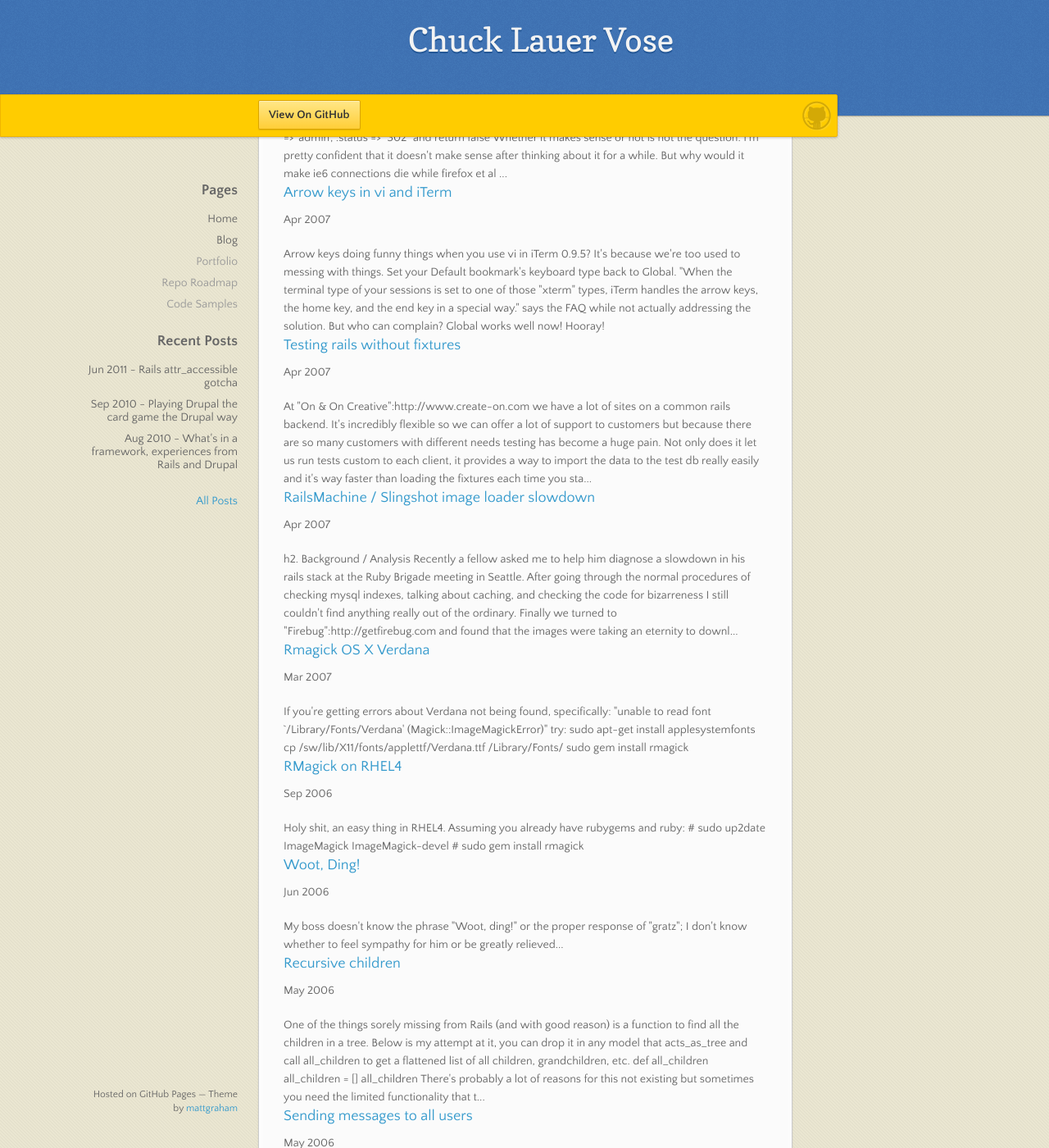
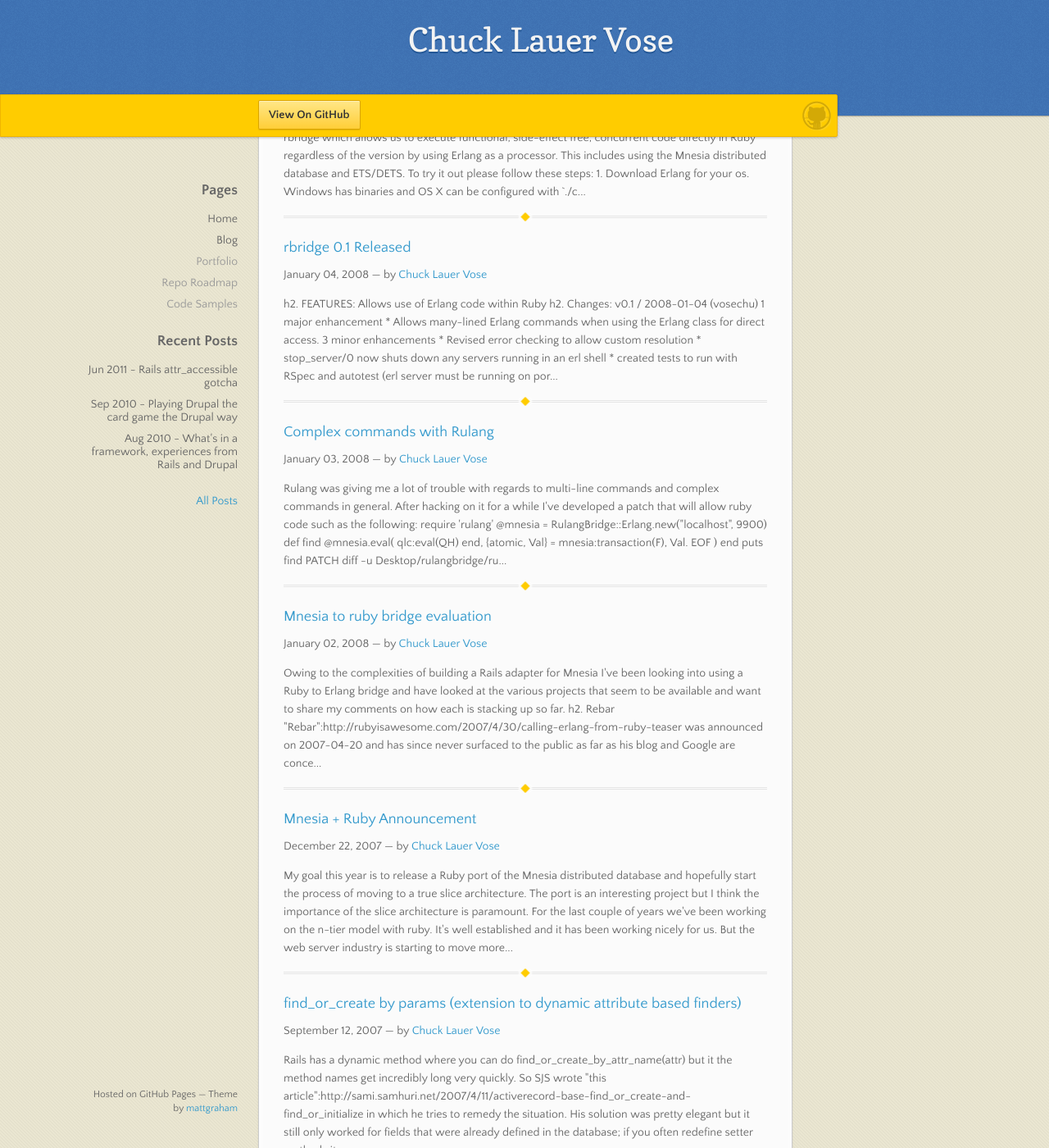
Before and after one commit to vosechu/vosechu.github.io, a Jekyll site: the page built from blog.html, in a window 1280 px wide and 1400 px high, scrolled down 9172 px. Shown: the whole window at 82% size. Built offline with Jekyll 4.4.1, drawn with Linux system fonts in a browser that asks for light colours; nearby versions of some CDN libraries; some of the changed text lies outside the part shown.

Commit message:
remove pagination, update bylines to look consistent, hr between blog posts

```diff
--- a/_config.yml
+++ b/_config.yml
@@ -1,3 +1,2 @@
 auto: true
 server: true
-paginate: 10
--- a/blog.html
+++ b/blog.html
@@ -4,11 +4,12 @@ title: Chuck Lauer Vose's Thoughts
 ---
 
 {% for post in site.posts %}
-   <h3><a href="{{ post.url }}">{{ post.title }}</a></h3>
-   <p class="author">
-    <span class="date">{{post.date | date: '%b %Y'}}</span>
-  </p>
-  <div class="content">
+  <div class="post-header">
+    <h3><a href="{{ post.url }}">{{ post.title }}</a></h3>
+    <div id="byline">{{ post.date | date: '%B %d, %Y' }} &mdash; by <a href="mailto:vosechu@gmail.com">Chuck Lauer Vose</a></div>
+  </div>
+  <div class="snippet">
     {{ post.content | strip_html | truncate: 450}}
   </div>
+  <hr>
 {% endfor %}
--- a/stylesheets/styles.css
+++ b/stylesheets/styles.css
@@ -1012,3 +1012,10 @@ footer {
     width: auto;
   }
 }
+
+.post-header {
+  margin-bottom: 1em;
+}
+.snippet {
+  margin-bottom: 1em;
+}
```
Also changed, not shown: _layouts/post.html (+10 -2 lines).
